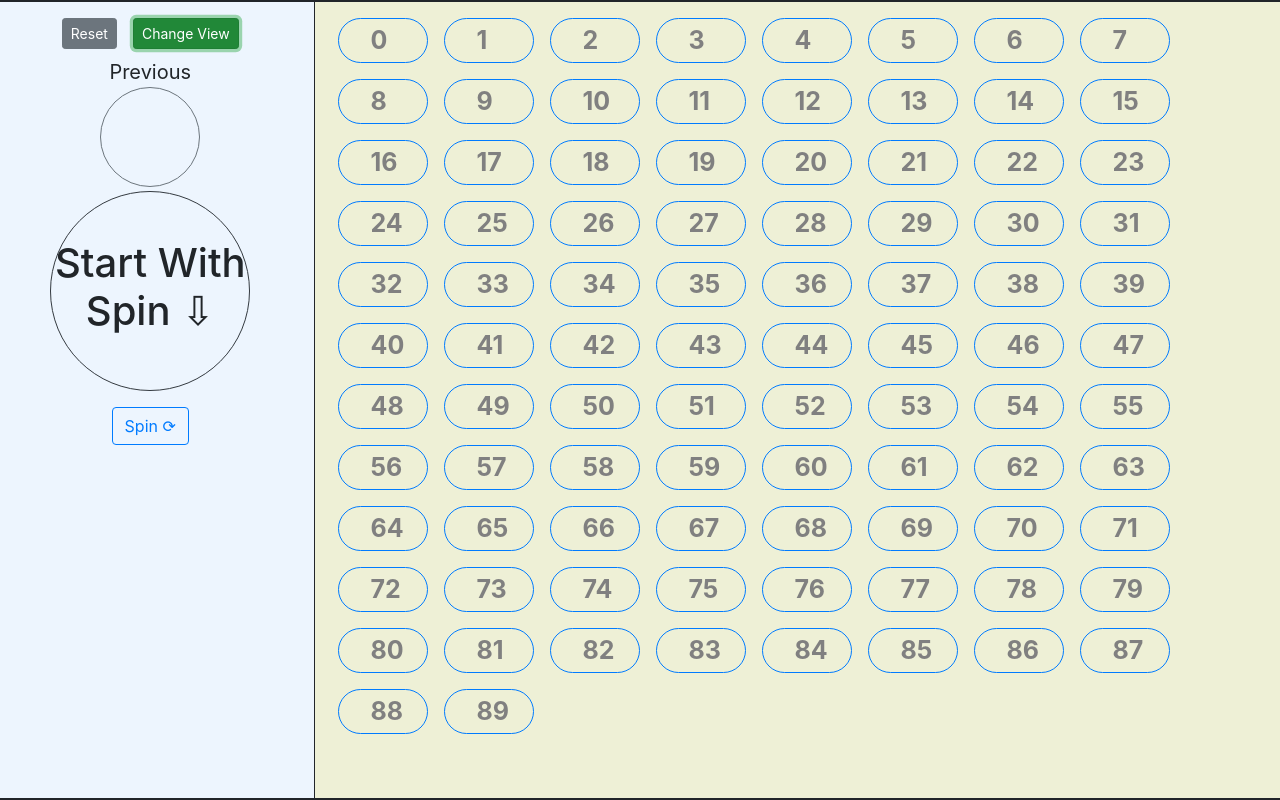
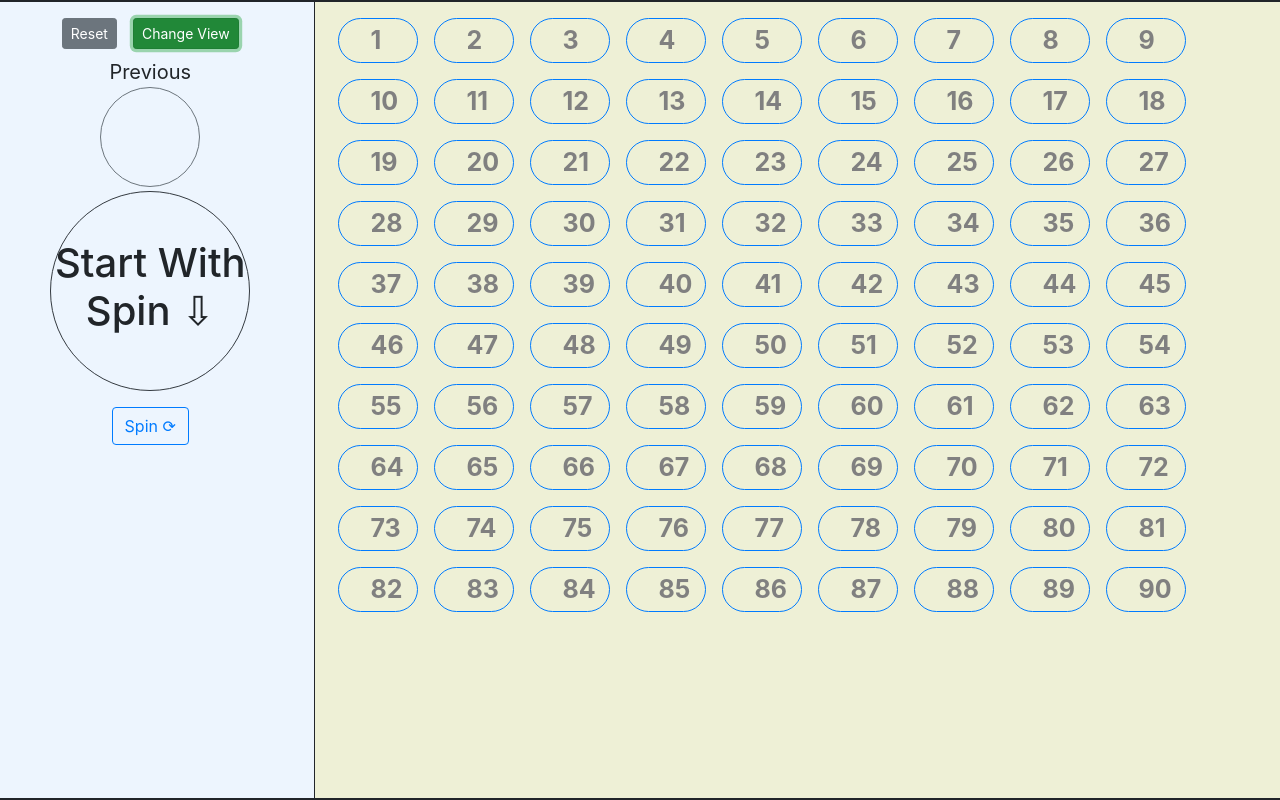
Before and after one commit to avinash-mane/promobi-housie, a React (Create React App) app: page / in a window 1280 px wide. Both pictures are taken after a click on the button "Change View". Built offline with nearby package versions, Linux system fonts and the light colour scheme.

Commit message:
change size

```diff
--- a/src/components/main.js
+++ b/src/components/main.js
@@ -50,7 +50,7 @@ function App() {
     for (let i = 0; i <= 89; i++) {
       tempList.push(<div
         className="d-flex align-items-center justify-content-between border border-primary rounded-pill mx-2 my-2 px-3 "
-        style={{ width: "90px", height: "45px", backgroundColor: list.length == i + 1 ? "#f5cf9f" : list[i] == search ? "#7ff383" : "" }}>
+        style={{ width: "80px", height: "45px", backgroundColor: list.length == i + 1 ? "#f5cf9f" : list[i] == search ? "#7ff383" : "" }}>
         <h6 className="pt-1" style={{ color: "grey" }}>{i + 1}</h6>
         <span className="ml-2 " style={{ fontSize: "25px" }}><b>{list[i] && list[i]}</b></span>
       </div>)
@@ -60,10 +60,10 @@ function App() {
 
   const Board = () => {
     let tempList = []
-    for (let i = 0; i <= 89; i++) {
+    for (let i = 1; i <= 90; i++) {
       tempList.push(<div
         className="d-flex align-items-center justify-content-between border border-primary rounded-pill mx-2 my-2 px-3 "
-        style={{ width: "90px", height: "45px", backgroundColor: list.includes(i) ? "#f5cf9f" : list[i] == search ? "#7ff383" : "" }}>
+        style={{ width: "80px", height: "45px", backgroundColor: list.includes(i) ? "#f5cf9f" : list[i] == search ? "#7ff383" : "" }}>
         <span className="pl-3 " style={{ fontSize: "25px", color: !list.includes(i) ? "grey" : "" }}><b>{i}</b></span>
       </div>)
     }
```
